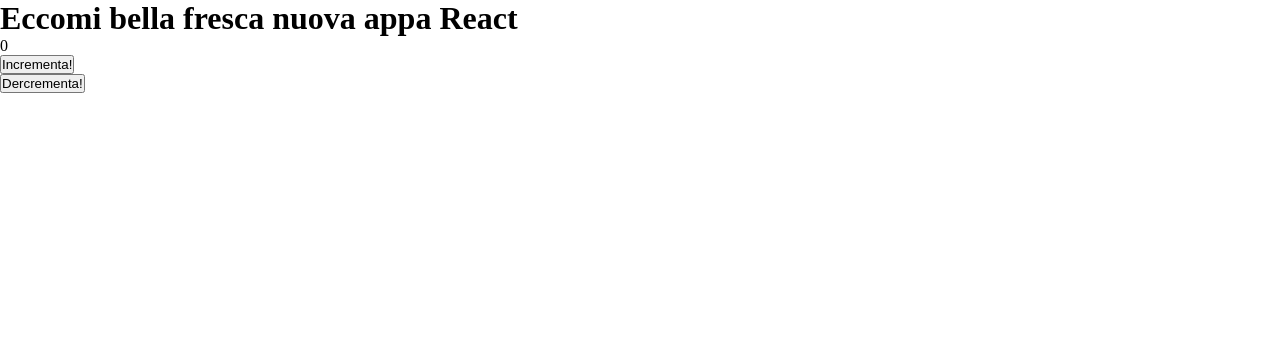
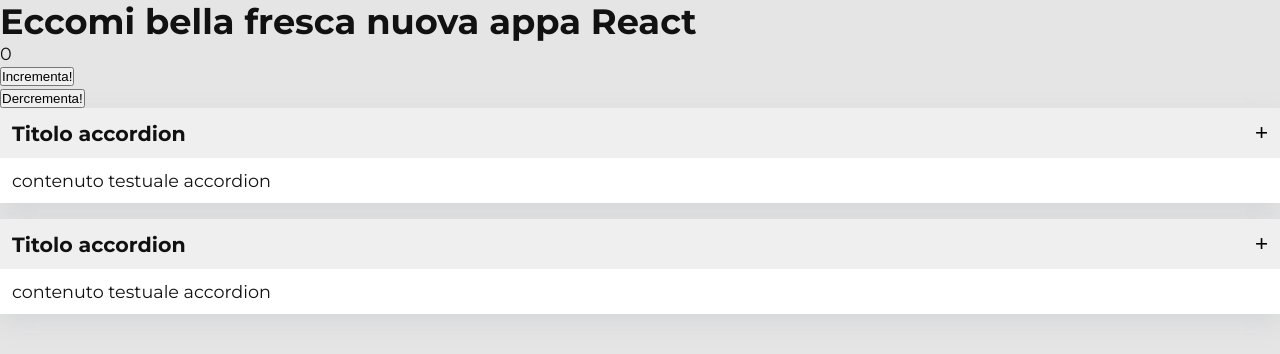
Before and after one commit to pimoGit/lc-react-151, a React (Vite) app: page / in a window 1280 px wide. Shown: the top 354 px of the page. Built offline with nearby package versions, Linux system fonts and the light colour scheme.

Commit message:
struttura componenti accordion (lista e singolo)

```diff
--- a/src/App.jsx
+++ b/src/App.jsx
@@ -1,4 +1,5 @@
 import Counter from "./components/Counter"
+import AccordionList from "./components/accordion/AccordionList"
 
 function App() {
 
@@ -6,6 +7,7 @@
         <>
             <h1>Eccomi bella fresca nuova appa React</h1>
             <Counter />
+            <AccordionList />
         </>
     )
 }
--- /dev/null
+++ b/src/components/accordion/Accordion.jsx
@@ -0,0 +1,16 @@
+function Accordion() {
+
+    return (
+        <div className="accordion">
+            <div className="accordion__title">
+                <h3>Titolo accordion</h3>
+                <button className="accordion__btn">
+                    +
+                </button>
+            </div>
+            <div> contenuto testuale accordion</div>
+        </div>
+    )
+}
+
+export default Accordion
--- /dev/null
+++ b/src/components/accordion/AccordionList.jsx
@@ -0,0 +1,30 @@
+import Accordion from "./Accordion";
+
+function AccordionList() {
+
+    // dati delle faq
+    const faqs = [
+        {
+            id: 1,
+            title: "Accordion 1",
+            content:
+                "Lorem ipsum dolor sit amet consectetur adipisicing elit. Amet, enim rerum ducimus, ullam ipsam dolorum quo voluptatem tenetur laboriosam qui quia odio aspernatur ratione voluptate, adipisci illum saepe itaque. Corporis.",
+        },
+        {
+            id: 2,
+            title: "Accordion 2",
+            content:
+                "Lorem ipsum dolor sit amet consectetur adipisicing elit. Amet, enim rerum ducimus, ullam ipsam dolorum quo voluptatem tenetur laboriosam qui quia odio aspernatur ratione voluptate, adipisci illum saepe itaque. Corporis.",
+        },
+    ];
+
+    return (
+        <div className="accordion-list">
+            <Accordion />
+            <Accordion />
+
+        </div>
+    )
+}
+
+export default AccordionList
--- a/src/index.css
+++ b/src/index.css
@@ -1,5 +1,79 @@
+@import url("https://fonts.googleapis.com/css2?family=Montserrat:wght@400;500;700&display=swap");
+
+
 * {
     margin: 0;
     padding: 0;
     box-sizing: border-box;
 }
+
+/* regole accordions */
+
+/*------------------
+    VARIABLES
+-------------------*/
+:root {
+    --primary-color: #3535ec;
+    --secondary-color: #00de6b;
+}
+
+/*------------------
+    RESET
+-------------------*/
+* {
+    box-sizing: border-box;
+    margin: 0;
+    padding: 0;
+}
+
+/*------------------
+      GENERAL
+-------------------*/
+.container {
+    max-width: 30rem;
+    margin: auto;
+    padding: 1.25rem 0;
+}
+
+/*-----------
+  TYPO
+------------*/
+body {
+    font-size: 1.1rem;
+    font-family: "Montserrat", sans-serif;
+    color: #111111;
+    background-color: #e5e5e5;
+}
+
+/*-----------
+  ACCORDION LIST
+------------*/
+.accordion-list>*:not(:last-child) {
+    margin-bottom: 1rem;
+}
+
+/*-----------
+  ACCORDION
+------------*/
+.accordion {
+    background-color: #fff;
+    box-shadow: rgba(149, 157, 165, 0.2) 0px 8px 24px;
+}
+
+.accordion>* {
+    padding: 0.75rem;
+}
+
+.accordion__title {
+    background-color: #efefef;
+    font-weight: bold;
+    display: flex;
+    align-items: center;
+    justify-content: space-between;
+}
+
+.accordion__btn {
+    border: none;
+    font-size: 1.4rem;
+    cursor: pointer;
+}
```
